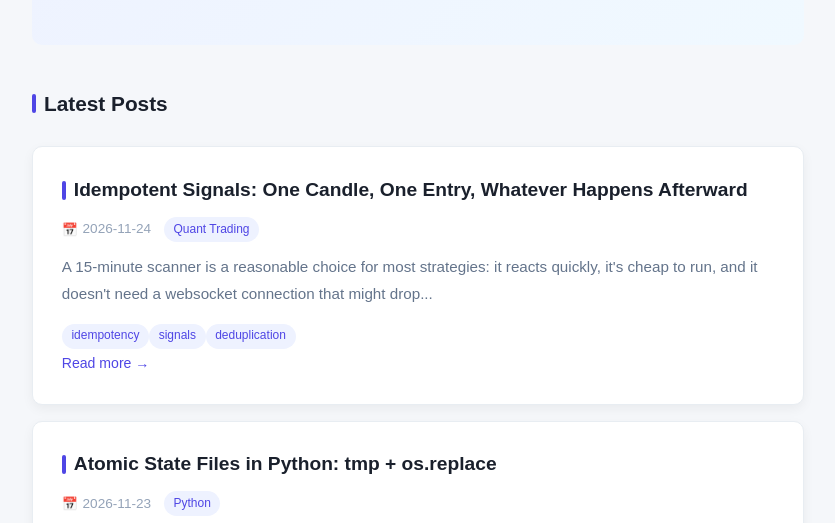
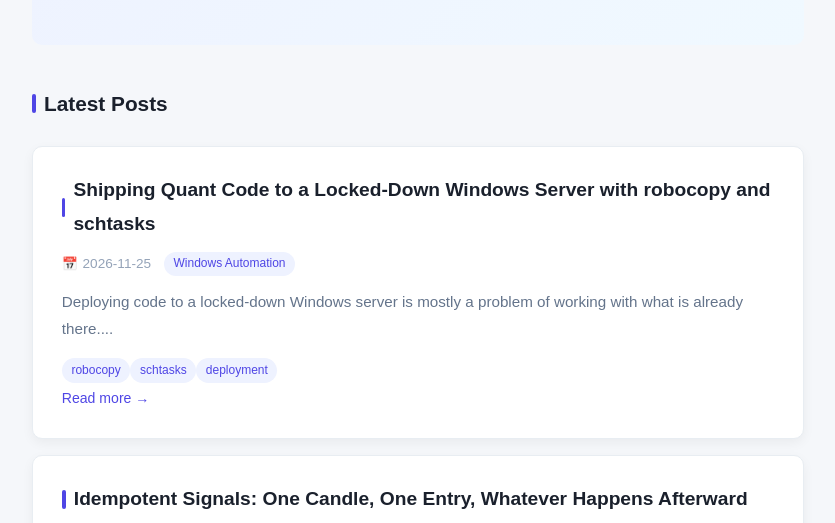
Before and after one commit to mattleeee/quant-blog, a plain HTML site: page docs/en/index.html in a window 1280 px wide. Shown: the part 263-786 px from the top of the page, without its empty margins (222-1057 px from the left). Drawn offline with nearby package versions, Linux system fonts and the light colour scheme.

Commit message:
EN blog publish 2026-11-25 09:00

```diff
--- a/docs/en/index.html
+++ b/docs/en/index.html
@@ -31,6 +31,16 @@
         <section class="post-list">
             <h2>Latest Posts</h2>
 
+        <article class="post-card">
+            <h2><a href="/en/posts/112.html">Shipping Quant Code to a Locked-Down Windows Server with robocopy and schtasks</a></h2>
+            <div class="post-meta">
+                <span class="date">2026-11-25</span>
+                <span class="tag-badge">Windows Automation</span>
+            </div>
+            <p class="excerpt">Deploying code to a locked-down Windows server is mostly a problem of working with what is already there....</p>
+            <div class="post-tags"><span class="tag-badge">robocopy</span><span class="tag-badge">schtasks</span><span class="tag-badge">deployment</span></div>
+            <a href="/en/posts/112.html" class="read-more">Read more</a>
+        </article>
         <article class="post-card">
             <h2><a href="/en/posts/111.html">Idempotent Signals: One Candle, One Entry, Whatever Happens Afterward</a></h2>
             <div class="post-meta">
```
